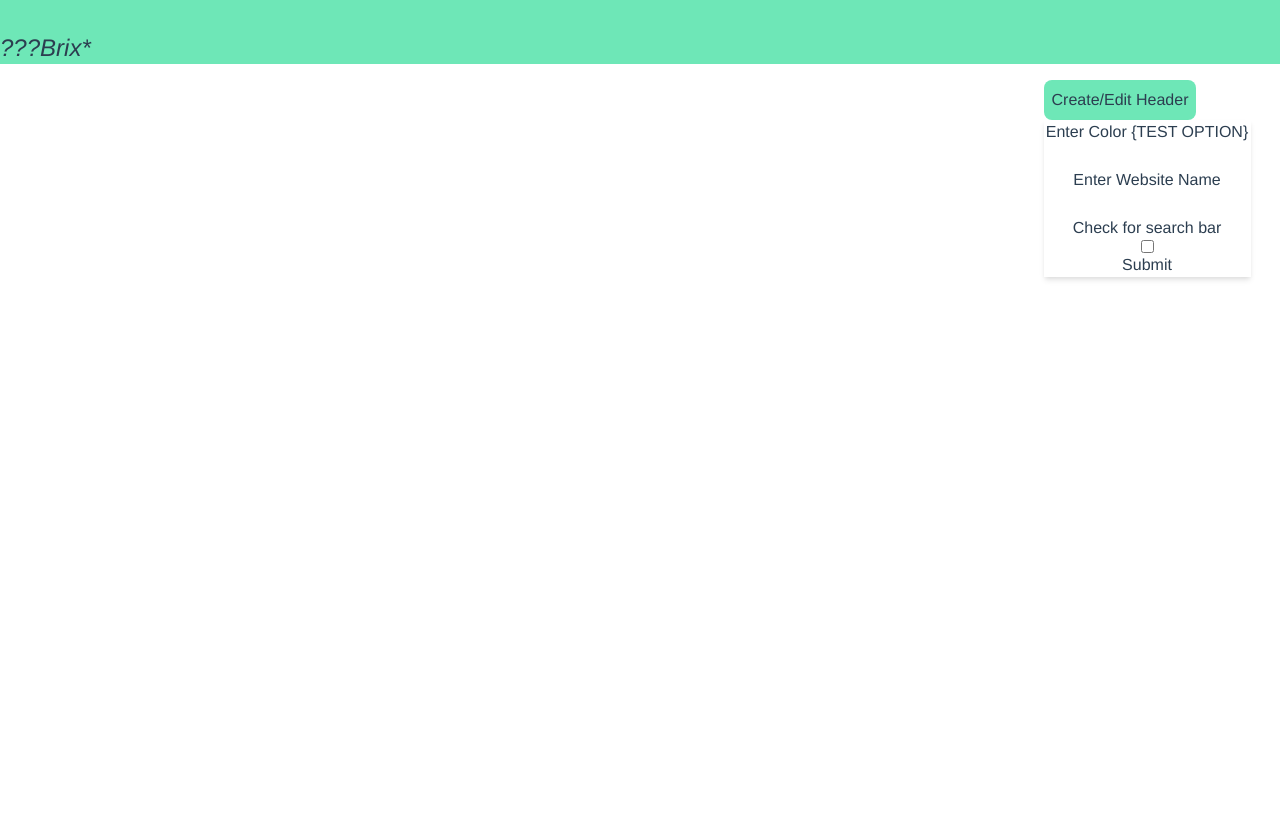
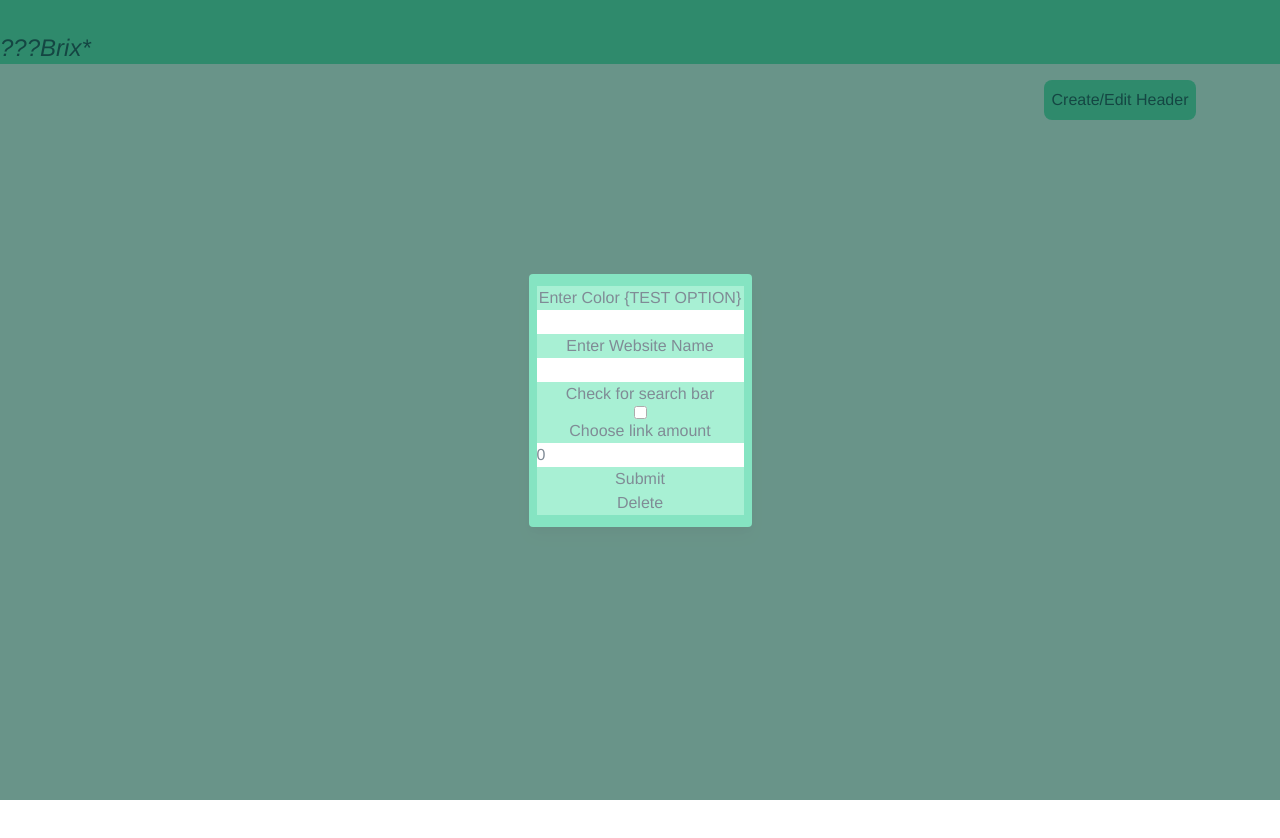
Before and after one commit to E-Shelton98/brix, a Vue app: page / in a window 1280 px wide. Both pictures are taken after a click on the button "Create/Edit Header". Shown: the top 838 px of the page. Built offline with nearby package versions, Linux system fonts and the light colour scheme.

Commit message:
skeleton of header modal

```diff
--- a/src/components/TheGenerator.vue
+++ b/src/components/TheGenerator.vue
@@ -2,15 +2,27 @@
     <div>
         <div class="relative inline-block">
             <button class="bg-green-300 p-2 rounded-lg" @click="showHeaderForm">Create/Edit Header</button>
-            <form class="absolute z-10 shadow-md min-w-max flex flex-col" :class="formView" @submit.prevent="submitHeaderParams()">
+            <transition name="modal">
+                <div class="fixed z-0 top-0 left-0 w-full h-full opacity-60 flex items-center justify-center transition-opacity duration-300 ease-out bg-green-900" v-if="headerModal">
+                    <div class="align-middle">
+                        <div class="w-max mx-0 my-auto px-2 py-3 bg-green-400 rounded shadow-lg transition-all duration-300 ease-out">
+                            <form class="flex flex-col bg-green-300 opacity-100" @submit.prevent="setHeaderParams(true)">
                                 <label for="color">Enter Color {TEST OPTION}</label>
                                 <input type="text" id="color" v-model="headerParams.color">
                                 <label for="brand">Enter Website Name</label>
                                 <input type="text" id="brand" v-model="headerParams.brandName">
                                 <label for="search">Check for search bar</label>
                                 <input type="checkbox" id="search" v-model="headerParams.search">
+                                <label for="linkAmount">Choose link amount</label>
+                                <input type="number" min="0" name="linkAmount" v-model="headerParams.links.length">
+                                <input type="text" v-model="headerParams.links[n - 1]" v-for="n in headerParams.links.length" :key="n">
                                 <button type="submit">Submit</button>
+                                <button type="button" @click="setHeaderParams(false)">Delete</button>
                             </form>
+                        </div>
+                    </div>
+                </div>
+            </transition>
         </div>
     </div>
 </template>
@@ -22,11 +34,13 @@
             return {
                 formView: 'hidden',
                 headerParams: {
+                    'displayHeader': false,
                     'brandName': '',
                     'color': '',
-                    'links': ['about', 'services', 'contact'],
+                    'links': [],
                     'search': false
-                }
+                },
+                headerModal: false
             }
         },
         props: {
@@ -35,25 +49,29 @@
         methods: {
             showHeaderForm () {
                 this.formView = 'block'
+                this.headerModal = true
             },
-            headerDropdownClick(headerChoice) {
+            setHeaderParams(displayOption) {
                 this.formView = 'hidden'
-                if (headerChoice === 'selectHeader1') {
-                    this.$emit('header')
+                this.headerModal = false
+                this.$emit('header-params', this.headerParams)
+                if(displayOption === true) {
+                    this.headerParams.displayHeader = true
                 }
-                else if (headerChoice === 'selectHeader2') {
-                    this.$emit('header2')
+                else {
+                    this.headerParams.displayHeader = false
                 }
-                else if (headerChoice === 'selectHeader3') {
-                    this.$emit('header3')
-                }
-
-            },
-            submitHeaderParams() {
-                this.formView = 'hidden'
-                this.$emit('displayHeader')
-                this.$emit('header-params', this.headerParams)
             }
         }
     }
 </script>
+
+<style scoped>
+    .modal-enter-active, .modal-leave-active {
+        transition: opacity 0.5s ease;
+    }
+
+    .modal-enter-from, .modal-leave-to {
+        opacity: 0;
+    }
+</style>
--- a/src/components/TheHome.vue
+++ b/src/components/TheHome.vue
@@ -1,11 +1,11 @@
 <template>
     <TheHeader />
     <div class="relative pt-5">
-        <div class=" w-9/12">
-            <TheMock :displayHeader="this.header" :headerOptions="this.headerParams"/>
+        <div class=" w-9/12 pl-2">
+            <TheMock :headerOptions="this.headerParams"/>
         </div>
         <div class="absolute top-0 right-0 w-3/12 pt-5 px-2">
-            <TheGenerator @displayHeader="setHeaderTrue" @header-params='logHeaderParams'/>
+            <TheGenerator @header-params='logHeaderParams'/>
         </div>
     </div>
 </template>
@@ -24,7 +24,6 @@
         },
         data() {
             return {
-                header: false,
                 headerParams: {}
             }
         },
@@ -32,26 +31,6 @@
             setHeaderTrue() {
                this.header = true
             },
-            setHeader2True() {
-                if (this.header[0] === true && this.header[1] === 2) {
-                    this.header[0] = false
-                }
-                else {
-                    this.header[0] = true
-                    this.header[1] = 2
-                }
-
-            },
-            setHeader3True() {
-                if (this.header[0] === true && this.header[1] === 3) {
-                    this.header[0] = false
-                }
-                else {
-                    this.header[0] = true
-                    this.header[1] = 3
-                }
-
-            },
             logHeaderParams(value) {
                 this.headerParams = value
             }
--- a/src/components/TheMock.vue
+++ b/src/components/TheMock.vue
@@ -1,6 +1,6 @@
 <template>
     <div class="h-screen w-full">
-        <div class="col-start-1 col-span-12 w-full" v-if="displayHeader">
+        <div class="col-start-1 col-span-12 w-full" v-if="headerOptions.displayHeader">
             <MockHeader :headerSettings="this.headerOptions"/>
         </div>
 
@@ -16,7 +16,6 @@
             MockHeader
         },
         props: {
-            displayHeader: Boolean,
             headerOptions: Object,
         },
     }
```
Lines whose indentation alone changed are shown as unchanged.
